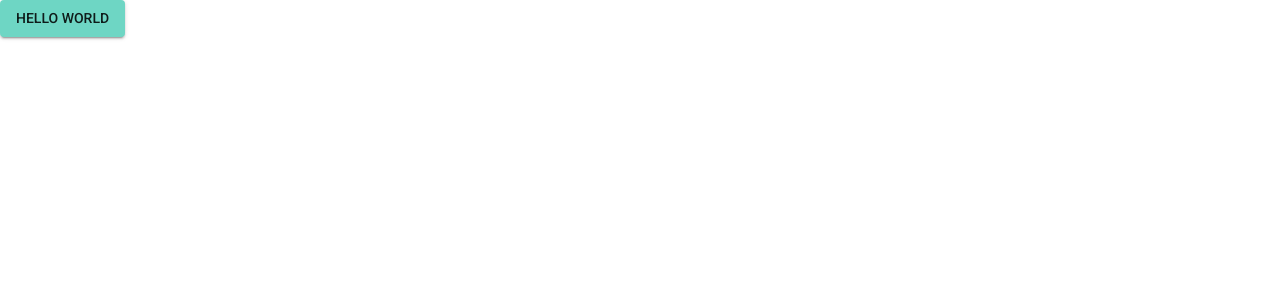
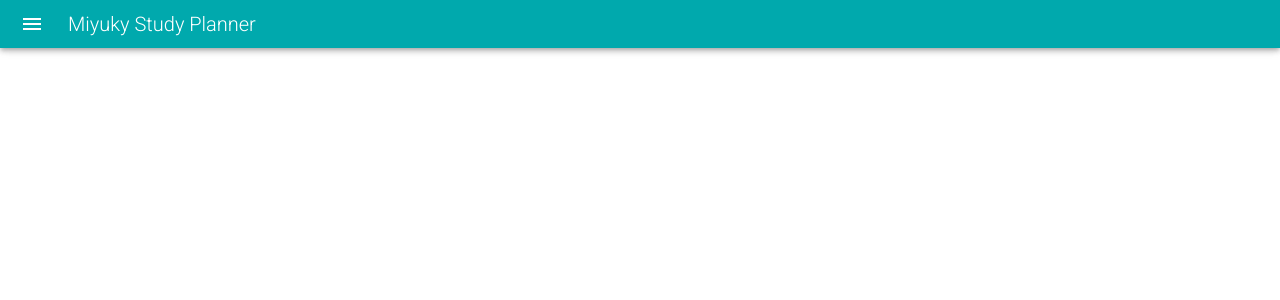
Before and after one commit to justinhehli/miyuki-studyplanner, a React (Create React App) app in the folder miyuki-studyplanner-app/: page / in a window 1280 px wide. Shown: the top 300 px of the page. Built offline with nearby package versions, Linux system fonts and the light colour scheme.

Commit message:
add side drawer, appbar, main

```diff
--- a/miyuki-studyplanner-app/src/App.tsx
+++ b/miyuki-studyplanner-app/src/App.tsx
@@ -1,8 +1,10 @@
-import React from "react";
+import React, { useState } from "react";
 import CssBaseline from "@mui/material/CssBaseline";
 import "./App.css";
-import { createTheme, ThemeProvider } from "@mui/material/styles";
-import Button from "@mui/material/Button";
+import { createTheme, styled, ThemeProvider } from "@mui/material/styles";
+import SideDrawer, { DrawerHeader, sideDrawerWidth } from "./components/base/SideDrawer";
+import Box from "@mui/material/Box";
+import CustomAppBar from "./components/base/CustomAppBar";
 
 const theme = createTheme({
   typography: {
@@ -10,7 +12,7 @@ const theme = createTheme({
   },
   palette: {
     primary: {
-      main: "#6ed6c4",
+      main: "#00a9ad",
     },
     secondary: {
       main: "#fdbbaa",
@@ -18,11 +20,46 @@ const theme = createTheme({
   },
 });
 
+const Main = styled("main", { shouldForwardProp: (prop) => prop !== "open" })<{
+  open?: boolean;
+}>(({ theme, open }) => ({
+  flexGrow: 1,
+  padding: theme.spacing(3),
+  transition: theme.transitions.create("margin", {
+    easing: theme.transitions.easing.sharp,
+    duration: theme.transitions.duration.leavingScreen,
+  }),
+  marginLeft: `-${sideDrawerWidth}px`,
+  ...(open && {
+    transition: theme.transitions.create("margin", {
+      easing: theme.transitions.easing.easeOut,
+      duration: theme.transitions.duration.enteringScreen,
+    }),
+    marginLeft: 0,
+  }),
+}));
+
 function App() {
+  const [isSideDrawerOpen, setIsSideDrawerOpen] = useState(false);
+
+  const handleDrawerOpen = () => {
+    setIsSideDrawerOpen(true);
+  };
+
+  const handleDrawerClose = () => {
+    setIsSideDrawerOpen(false);
+  };
+
   return (
     <ThemeProvider theme={theme}>
-      <CssBaseline />
-      <Button variant="contained">Hello World</Button>
+      <Box sx={{ display: "flex" }}>
+        <CssBaseline />
+        <CustomAppBar isSideDrawerOpen={isSideDrawerOpen} onDrawerOpen={handleDrawerOpen} />
+        <SideDrawer isOpen={isSideDrawerOpen} onDrawerClose={handleDrawerClose} />
+        <Main open={isSideDrawerOpen}>
+          <DrawerHeader />
+        </Main>
+      </Box>
     </ThemeProvider>
   );
 }
--- /dev/null
+++ b/miyuki-studyplanner-app/src/components/base/CustomAppBar.tsx
@@ -0,0 +1,61 @@
+import { styled } from "@mui/material/styles";
+import React from "react";
+import MuiAppBar, { AppBarProps as MuiAppBarProps } from "@mui/material/AppBar";
+import { sideDrawerWidth } from "./SideDrawer";
+import Toolbar from "@mui/material/Toolbar";
+import IconButton from "@mui/material/IconButton";
+import MenuIcon from "@mui/icons-material/Menu";
+import Typography from "@mui/material/Typography";
+
+interface AppBarProps extends MuiAppBarProps {
+  open?: boolean;
+}
+
+const AppBar = styled(MuiAppBar, {
+  shouldForwardProp: (prop) => prop !== "open",
+})<AppBarProps>(({ theme, open }) => ({
+  transition: theme.transitions.create(["margin", "width"], {
+    easing: theme.transitions.easing.sharp,
+    duration: theme.transitions.duration.leavingScreen,
+  }),
+  ...(open && {
+    width: `calc(100% - ${sideDrawerWidth}px)`,
+    marginLeft: `${sideDrawerWidth}px`,
+    transition: theme.transitions.create(["margin", "width"], {
+      easing: theme.transitions.easing.easeOut,
+      duration: theme.transitions.duration.enteringScreen,
+    }),
+  }),
+}));
+
+const styles = {
+  white: {
+    color: "#ffffff",
+  },
+};
+
+const CustomAppBar: React.FC<{
+  isSideDrawerOpen: boolean;
+  onDrawerOpen: () => void;
+}> = (props) => {
+  return (
+    <AppBar position="fixed" open={props.isSideDrawerOpen}>
+      <Toolbar variant="dense">
+        <IconButton
+          color="inherit"
+          aria-label="open drawer"
+          onClick={props.onDrawerOpen}
+          edge="start"
+          sx={{ mr: 2, ...styles.white, ...(props.isSideDrawerOpen && { display: "none" }) }}
+        >
+          <MenuIcon />
+        </IconButton>
+        <Typography variant="h6" noWrap component="div" fontWeight="lighter" sx={styles.white}>
+          Miyuky Study Planner
+        </Typography>
+      </Toolbar>
+    </AppBar>
+  );
+};
+
+export default CustomAppBar;
--- /dev/null
+++ b/miyuki-studyplanner-app/src/components/base/SideDrawer.tsx
@@ -0,0 +1,55 @@
+import React from "react";
+import ChevronLeftIcon from "@mui/icons-material/ChevronLeft";
+import Divider from "@mui/material/Divider";
+import Drawer from "@mui/material/Drawer";
+import IconButton from "@mui/material/IconButton";
+import List from "@mui/material/List";
+import ListItem from "@mui/material/ListItem";
+import ListItemIcon from "@mui/material/ListItemIcon";
+import { styled } from "@mui/material/styles";
+import DashboardIcon from "@mui/icons-material/Dashboard";
+import ListItemText from "@mui/material/ListItemText";
+
+export const sideDrawerWidth = 240;
+export const DrawerHeader = styled("div")(({ theme }) => ({
+  display: "flex",
+  alignItems: "center",
+  padding: theme.spacing(0, 1),
+  ...theme.mixins.toolbar,
+  justifyContent: "flex-end",
+}));
+
+const SideDrawer: React.FC<{ isOpen: boolean; onDrawerClose: () => void }> = (props) => {
+  return (
+    <Drawer
+      sx={{
+        width: sideDrawerWidth,
+        flexShrink: 0,
+        "& .MuiDrawer-paper": {
+          width: sideDrawerWidth,
+          boxSizing: "border-box",
+        },
+      }}
+      variant="persistent"
+      anchor="left"
+      open={props.isOpen}
+    >
+      <DrawerHeader>
+        <IconButton onClick={props.onDrawerClose}>
+          <ChevronLeftIcon />
+        </IconButton>
+      </DrawerHeader>
+      <Divider />
+      <List>
+        <ListItem button key={"Dashboard"}>
+          <ListItemIcon>
+            <DashboardIcon />
+          </ListItemIcon>
+          <ListItemText primary={"Dashboard"} />
+        </ListItem>
+      </List>
+    </Drawer>
+  );
+};
+
+export default SideDrawer;
```
Also changed, not shown: 1 other file (tests, documents, lock files or other folders).
